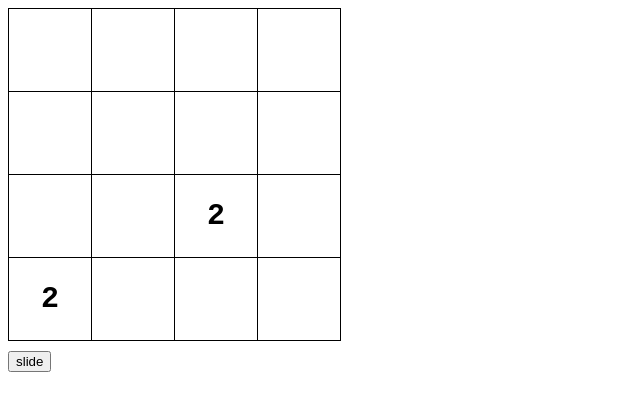
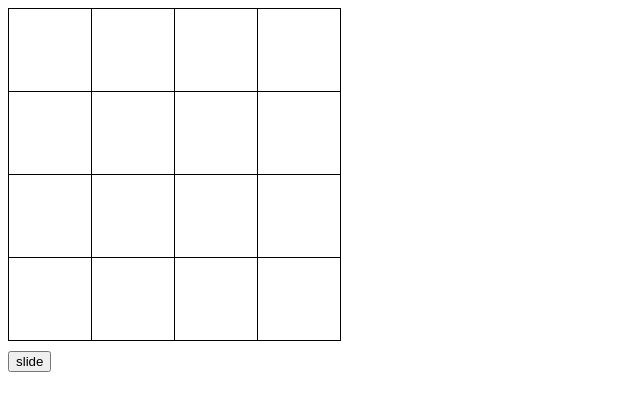
Before and after one commit to toatsted/2048, a plain HTML site: page index.html in a window 1280 px wide. Shown: the full height of the page, 0-640 px from the left. Drawn offline with nearby package versions, Linux system fonts and the light colour scheme.

Commit message:
dynamicly create a grid based on the -gridSize- constant

```diff
--- a/app.js
+++ b/app.js
@@ -6,11 +6,23 @@ function randInt(limit) {
 
 function create2dArray() {
 	let emptyGrid = new Array(gridSize);
-	emptyGrid.forEach((value) => {
-		value = new Array(gridSize);
-	});
+	for (let i = 0; i < gridSize; i++) {
+		emptyGrid[i] = new Array(gridSize);
+		for (let o = 0; o < gridSize; o++) {
+			emptyGrid[i][o] = 0;
+		}
+	}
+	return emptyGrid;
+}
 
-	return emptyGrid;
+function createTable() {
+	for (let i = 0; i < gridSize; i++) {
+		let row = $("<tr>").attr("id", "#row" + i);
+		for (let o = 0; o < gridSize; o++) {
+			row.append($("<td>").attr("id", ".col" + o));
+		}
+		$("table").append(row);
+	}
 }
 
 $(document).ready(() => {
@@ -24,8 +36,15 @@ $(document).ready(() => {
 		startGame() {
 			for (let i = 0; i < 2; i++) {
 				Board.addPiece();
-				Board.pieces[i].display();
 			}
+		},
+
+		display() {
+			Board.pieces.forEach((value, index) => {
+				$("#row" + value.position.row)
+					.find(".col" + value.position.col)
+					.text(value.num);
+			});
 		},
 
 		addPiece() {
@@ -46,11 +65,15 @@ $(document).ready(() => {
 				}
 
 			});
+			twoOrFour = (randInt(10) === 0) ? 4 : 2;
 
-			Board.pieces.push(new Piece(randPosition, (randInt(10) === 0) ? 4 : 2));
+			Board.grid[randPosition.row][randPosition.col] = twoOrFour;
+			Board.pieces.push(new Piece(randPosition, twoOrFour));
+			Board.display();
 		},
 
 		slide() {
+
 		},
 
 	}
@@ -64,18 +87,14 @@ $(document).ready(() => {
 
 		this.num = num;
 
-		this.display = function() {
-			$("#row" + this.position.row)
-				.find(".col" + this.position.col)
-				.text(this.num);
-		}
-
 	}
 
+	createTable();
 	Board.startGame();
+	console.log(Board.grid);
 
 	$("body").append($("<button>").text("slide").attr("id", "slide-button"));
-	$("body").on("click", "#slide-button", function(){
+	$("body").on("click", "#slide-button", function() {
 		Board.slide();
 	});
 });
--- a/index.html
+++ b/index.html
@@ -9,41 +9,7 @@
 </head>
 <body>
 
-	<table>
-
-		<!-- row 1 -->
-		<tr id="row0">
-			<td class="col0"></td>
-			<td class="col1"></td>
-			<td class="col2"></td>
-			<td class="col3"></td>
-		</tr>
-
-		<!-- row 2 -->
-		<tr id="row1">
-			<td class="col0"></td>
-			<td class="col1"></td>
-			<td class="col2"></td>
-			<td class="col3"></td>
-		</tr>
-
-		<!-- row 3 -->
-		<tr id="row2">
-			<td class="col0"></td>
-			<td class="col1"></td>
-			<td class="col2"></td>
-			<td class="col3"></td>
-		</tr>
-
-		<!-- row 4 -->
-		<tr id="row3">
-			<td class="col0"></td>
-			<td class="col1"></td>
-			<td class="col2"></td>
-			<td class="col3"></td>
-		</tr>
-
-	</table>
+	<table></table>
 
 	<!-- jQuery and ajax -->
 	<script src="https://ajax.aspnetcdn.com/ajax/jQuery/jquery-3.3.1.min.js"></script>
```
